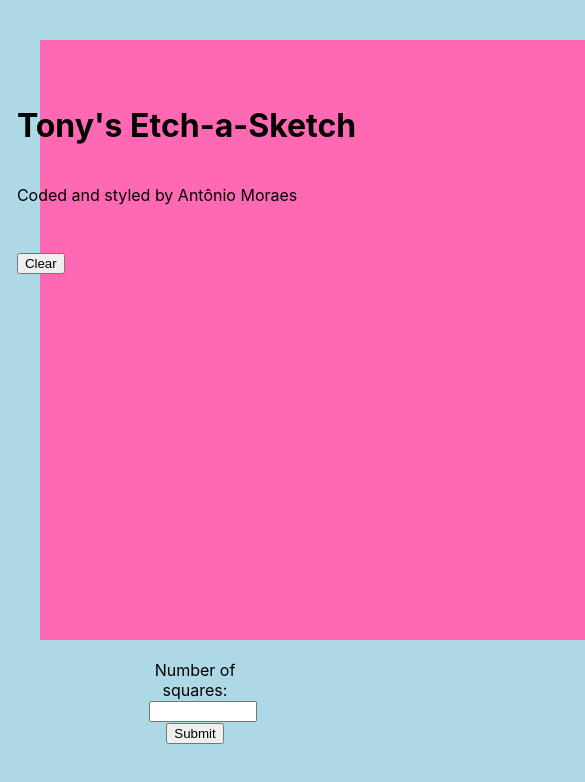
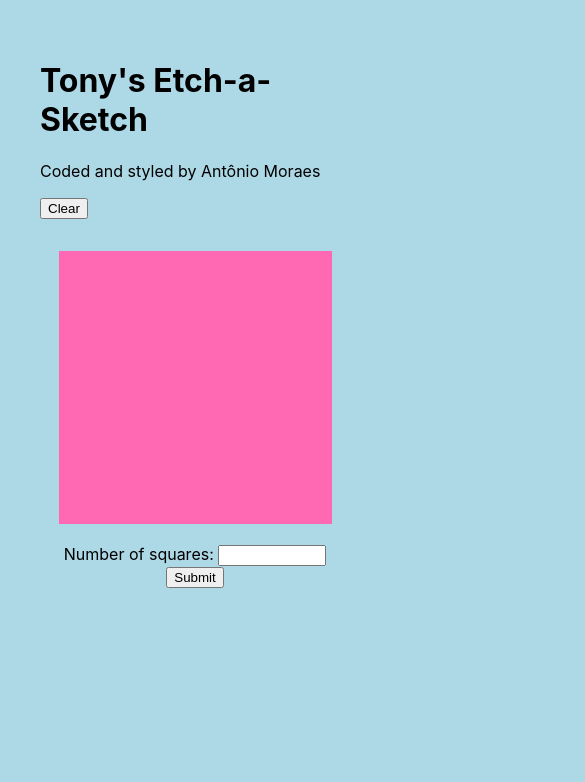
Before and after one commit to 28r/odin-etch, a plain HTML site: page index.html in a window 390 px wide. Shown: the top 782 px of the page, 585 px wide, since content can reach past the window. Drawn offline with Linux system fonts and the light colour scheme.

Commit message:
Added responsive design

```diff
--- a/index.html
+++ b/index.html
@@ -9,17 +9,21 @@
     <title>Etch-a-Sketch</title>
 </head>
 <body>
+    <div id="everything">
         <div id="info">
-        <h1 id="title">Tony's Etch-a-Sketch</h1>
-        <p id="myname">Coded and styled by Antônio Moraes</p>
+            <h1>Tony's Etch-a-Sketch</h1>
+            <p>Coded and styled by Antônio Moraes</p>
             <button id="clearbutton" type="button" onclick="clearGrid()">Clear</button>
         </div>
+        <div id="game">
             <div id="grid"></div>
             <div id="form"><form>
                 <label for="fsquares">Number of squares:</label>
                 <input type="text" id="fsquares" name="fsquares">
                 <input type="submit" value="Submit">
             </form></div>
+        </div>
         <br>
+    </div>
 </body>
 </html>
--- a/styles.css
+++ b/styles.css
@@ -18,7 +18,7 @@
 
 #form {
     text-align: center;
-    width: 30%;
+    width: 100%;
     margin: auto;
     margin-top: 20px;
 }
@@ -33,19 +33,33 @@ body {
     font-family: -apple-system, BlinkMacSystemFont, 'Segoe UI', Roboto, Oxygen, Ubuntu, Cantarell, 'Open Sans', 'Helvetica Neue', sans-serif;
 }
 
-h1 {
-    text-align: center;
+#everything {
+    display: flex;
+    flex-direction: row;
 }
 
-#title {
-    position: absolute; top: 10vh; left: 2vh;
+#info {
+    flex: 1;
 }
 
-#myname {
-    position: absolute; top: 20vh; left: 2vh;
+#game {
+    flex: 2;
 }
 
-#clearbutton {
-    position: absolute; top: 30vh; left: 2vh;
-    width: auto;
-}
+@media only screen and (max-width: 900px) {
+    #everything {
+      flex-direction: column;
+    }
+    #info {
+        flex: 1;
+        margin-bottom: 2em;
+    }
+    #game {
+        flex: 1;
+    }
+    #grid {
+        position: relative;
+        width: clamp(40vw, 70vw, 80vw);
+        height: clamp(40vw, 70vw, 80vw);
+    }
+  }
```
Lines whose indentation alone changed are shown as unchanged.
